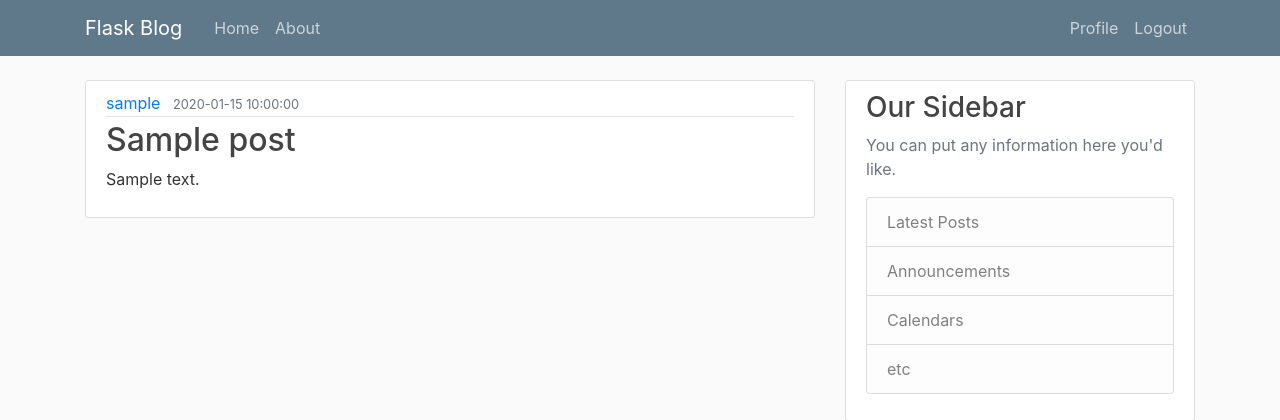
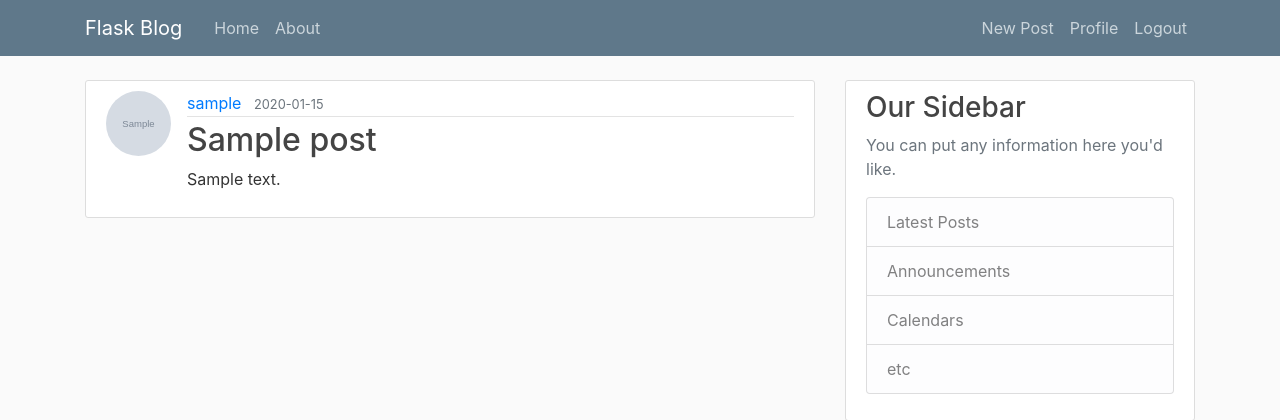
Before and after one commit to siddharthroy12/flaskblog, a Flask app: page / in a window 1280 px wide. Shown: the top 420 px of the page. Run offline with Flask 2, Linux system fonts and the light colour scheme; a user stored in the database is signed in; tables that the repository leaves empty hold one stand-in row (values such as "Sample post"); grey boxes marked "Sample" are stand-in pictures; some libraries are stand-ins or nearby versions.

Commit message:
Improved and Added More Feetures

```diff
--- a/flaskblog/__init__.py
+++ b/flaskblog/__init__.py
@@ -1,3 +1,4 @@
+import os, dotenv
 from datetime import datetime
 from flask import Flask
 from flask_sqlalchemy import SQLAlchemy
@@ -6,8 +7,11 @@ from flask_login import LoginManager
 
 app = Flask(__name__)
 
+# Load .env file
+dotenv.load_dotenv()
+
 # Configurations
-app.config['SECRET_KEY'] = '8269ce5e81803447f884141f3057985ff4f58032687d16463a35790ee1528728'
+app.config['SECRET_KEY'] = os.environ['SECRET_KEY']
 app.config['SQLALCHEMY_DATABASE_URI'] = 'sqlite:///site.db'
 
 # Database instance
--- a/flaskblog/routes.py
+++ b/flaskblog/routes.py
@@ -1,10 +1,9 @@
-import secrets
-import os
+import secrets, os, requests
 from PIL import Image
-from flask import render_template, flash, redirect, url_for, request
+from flask import render_template, flash, redirect, url_for, request, abort
 from flask_login import login_user, current_user, logout_user, login_required
 from flaskblog import app, db, bcrypt
-from flaskblog.forms import RegisterForm, LoginForm, UpdateProfileForm
+from flaskblog.forms import RegisterForm, LoginForm, UpdateProfileForm, PostForm
 from flaskblog.models import Post, User
 
 @app.route("/")
@@ -65,15 +64,17 @@ def login():
 
 # Resize and save image to the disk
 def save_picture(form_picture):
-    random_hex = secrets.token_hex(8)
-    _, f_ext = os.path.splitext(form_picture.filename)
-    picture_fn = random_hex + f_ext
-    picture_path = os.path.join(app.root_path, 'static/profile_pics', picture_fn)
-    output_size = (125, 125)
-    image = Image.open(form_picture)
-    image.thumbnail(output_size)
-    image.save(picture_path)
-    return picture_fn
+    url = 'https://api.imgbb.com/1/upload'
+    files = {
+        'image': form_picture
+    }
+    params = {
+        'key': os.environ['IMBB_KEY']
+    }
+    res = requests.post(url, params=params, files=files)
+    print(res.json())
+
+    return res.json()['data']['url']
 
 @app.route("/profile", methods=['GET', 'POST'])
 @login_required
@@ -95,10 +96,67 @@ def profile():
         form.email.data = current_user.email
     return render_template('profile.html', image_file=image_file, form=form)
 
+@app.route("/logout")
 @login_required
-@app.route("/logout")
 def logout():
     # Logout user and redirect to home page
     logout_user()
     flash('You are now logged out', 'success')
     return redirect(url_for('home'))
+
+@app.route("/post/new", methods=['GET', 'POST'])
+@login_required
+def new_post():
+    form = PostForm()
+    if form.validate_on_submit():
+        new_post = Post(
+            title=form.title.data,
+            content=form.content.data,
+            author=current_user
+        )
+        db.session.add(new_post)
+        db.session.commit()
+        flash('Post Created!', 'success')
+        return redirect(url_for('home'))
+    return render_template('create_post.html', form=form)
+
+@app.route("/post/<int:id>")
+def post(id):
+    post = Post.query.get(id)
+    if not post:
+        abort(404)
+    return render_template("post.html", post=post)
+
+@app.route("/post/<int:id>/update", methods=["GET","POST"])
+@login_required
+def update_post(id):
+    post = Post.query.get(id)
+    if not post:
+        abort(404)
+    if post.author != current_user:
+        abort(403)
+    form = PostForm()
+    if form.validate_on_submit():
+        post.title = form.title.data
+        post.content = form.content.data
+        db.session.commit()
+        flash("Post has been updated!")
+        return redirect(url_for('post', id=post.id))
+    elif request.method == "GET":
+        form.title.data = post.title
+        form.content.data = post.content
+
+    return render_template("create_post.html", form=form, title="Update Post")
+
+@app.route("/post/<int:id>/delete", methods=["POST"])
+@login_required
+def delete_post(id):
+    post = Post.query.get(id)
+    if not post:
+        abort(404)
+    if post.author != current_user:
+        abort(403)
+    db.session.delete(post)
+    db.session.commit()
+    flash('Your post has been deleted', 'success')
+    return redirect(url_for('home'))
--- a/flaskblog/templates/base.html
+++ b/flaskblog/templates/base.html
@@ -30,6 +30,7 @@
               <!-- Navbar Right Side -->
               <div class="navbar-nav">
                 {% if current_user.is_authenticated %}
+                  <a class="nav-item nav-link" href="{{ url_for('new_post') }}">New Post</a>
                   <a class="nav-item nav-link" href="{{ url_for('profile') }}">Profile</a>
                   <a class="nav-item nav-link" href="{{ url_for('logout') }}">Logout</a>
                 {% else %}
--- a/flaskblog/templates/home.html
+++ b/flaskblog/templates/home.html
@@ -2,12 +2,13 @@
 {% block content %}
     {% for post in posts %}
         <article class="media content-section">
+          <img class="rounded-circle article-img" src="{{ post.author.image_file }}" >
           <div class="media-body">
             <div class="article-metadata">
               <a class="mr-2" href="#">{{ post.author.username }}</a>
-              <small class="text-muted">{{ post.date_posted }}</small>
+              <small class="text-muted">{{ post.date_posted.strftime('%Y-%m-%d') }}</small>
             </div>
-            <h2><a class="article-title" href="#">{{ post.title }}</a></h2>
+            <h2><a class="article-title" href="{{ url_for('post', id=post.id) }}">{{ post.title }}</a></h2>
             <p class="article-content">{{ post.content }}</p>
           </div>
         </article>
--- a/flaskblog/templates/profile.html
+++ b/flaskblog/templates/profile.html
@@ -2,7 +2,7 @@
 {% block content %}
     <div class="content-section">
         <div class="media">
-        <img class="rounded-circle account-img" src="{{ image_file }}">
+        <img class="rounded-circle account-img" src="{{ current_user.image_file }}">
         <div class="media-body">
             <h2 class="account-heading">{{ current_user.username }}</h2>
             <p class="text-secondary">{{ current_user.email }}</p>
--- a/main.py
+++ b/main.py
@@ -1,4 +1,6 @@
 from flaskblog import app
+from dotenv import load_dotenv
 
+# Run app on debug mode. This is only used for development
 if __name__ == "__main__":
     app.run(debug=True)
--- a/requirements.txt
+++ b/requirements.txt
@@ -1,5 +1,7 @@
 bcrypt==3.2.0
+certifi==2020.12.5
 cffi==1.14.4
+chardet==4.0.0
 click==7.1.2
 dnspython==2.0.0
 email-validator==1.1.2
@@ -14,7 +16,10 @@ Jinja2==2.11.2
 MarkupSafe==1.1.1
 Pillow==8.0.1
 pycparser==2.20
+python-dotenv==0.15.0
+requests==2.25.1
 six==1.15.0
 SQLAlchemy==1.3.22
+urllib3==1.26.2
 Werkzeug==1.0.1
 WTForms==2.3.3
```
Also changed, not shown: flaskblog/forms.py (+6 -1 lines), flaskblog/templates/create_post.html (added, +46 -0 lines), flaskblog/templates/post.html (added, +42 -0 lines), 1 other file.
